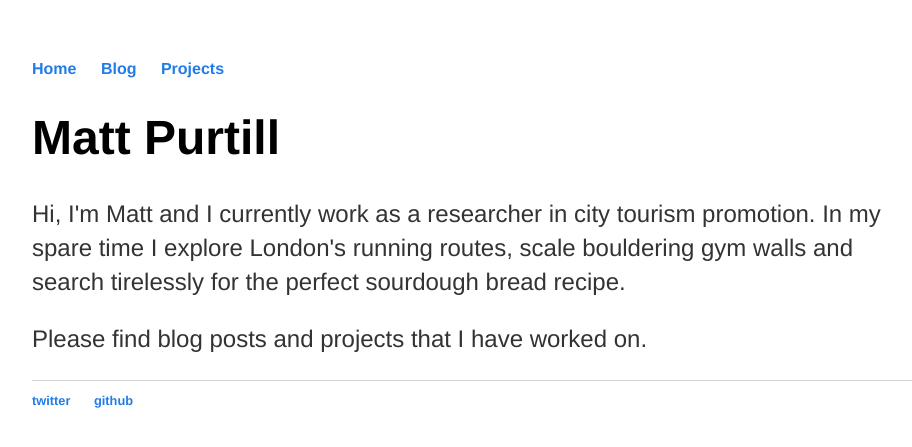
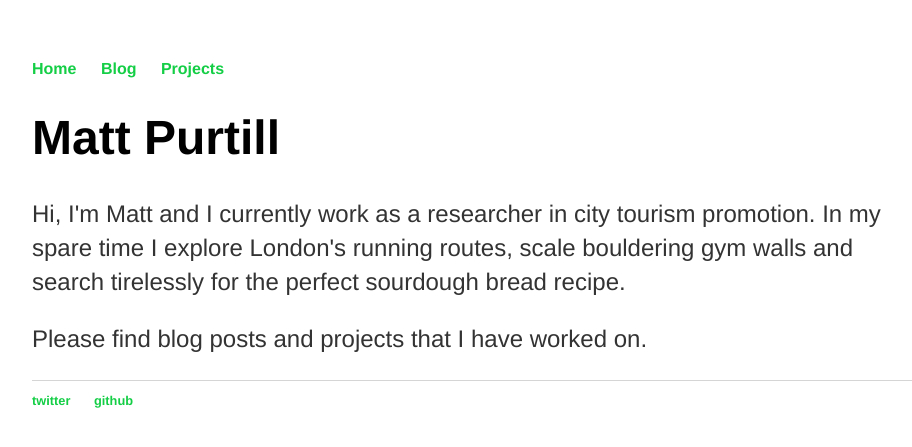
Before and after one commit to purtill/purtill.github.io, a Jekyll site: the page built from index.html, in a window 1280 px wide. Shown: the top 447 px of the page, without its empty margins (160-1072 px from the left). Built offline with Jekyll 4.4.1, drawn with Linux system fonts in a browser that asks for light colours.

Commit message:
link colour and removing projects

```diff
--- a/css/main.css
+++ b/css/main.css
@@ -7,16 +7,16 @@ nav ul, footer ul {
     padding: 0px;
     list-style: none;
     font-weight: bold;
-    color: #1462ce;
+    color: #14ce46;
 }
 nav ul li, footer ul li {
     display: inline;
     margin-right: 20px;
-    color: #1462ce;
+    color: #14ce46;
 }
 a {
     text-decoration: none;
-    color: #227CE8;
+    color: #14ce46;
 }
 a:hover {
     text-decoration: underline;
--- a/projects/index.html
+++ /dev/null
@@ -1,4 +0,0 @@
----
-layout: default
-title: Matt Purtill
----
```
